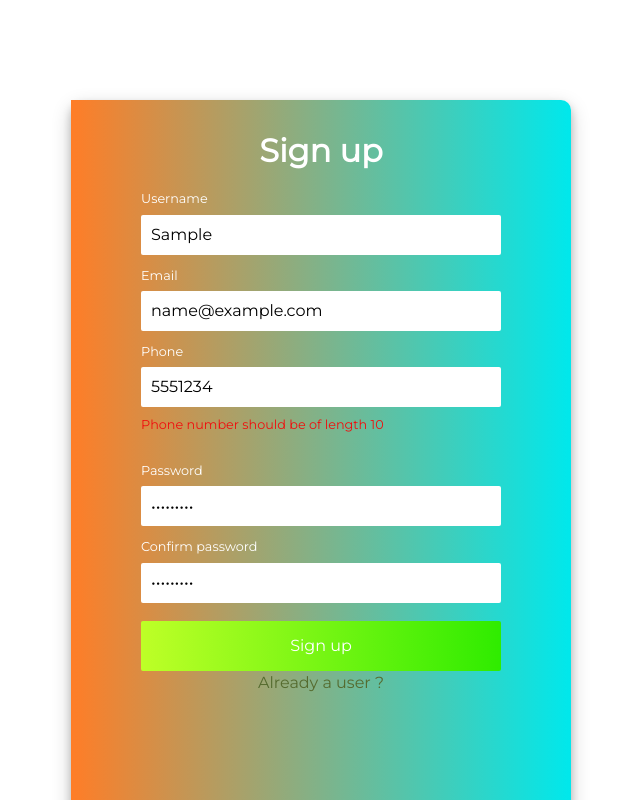
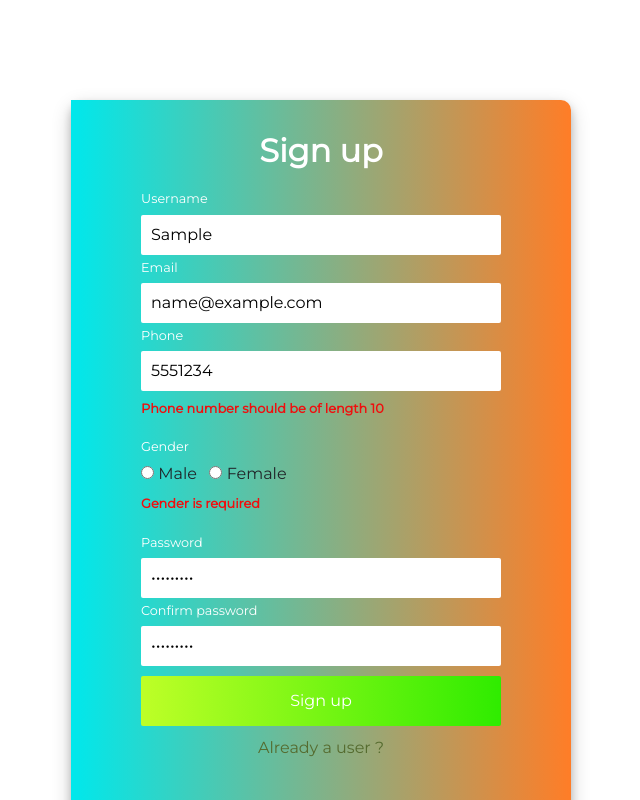
Before and after one commit to cs19b017iittp/Food_Organizer_Webapp, a React (Create React App) app in the folder Frontend/: page /signup in a window 1280 px wide. Both pictures are taken after typing "Sample", "name@example.com", "5551234", "Sample123", "Sample123" into the empty fields and a click on the button "Sign up". Shown: the top 800 px of the page, without its empty margins (319-959 px from the left). Built offline with nearby package versions, Linux system fonts and the light colour scheme.

Commit message:
gender added

```diff
--- a/Frontend/src/components/SignUp.js
+++ b/Frontend/src/components/SignUp.js
@@ -43,6 +43,12 @@ export default function SignUp() {
                     {errors.phone && <p>{errors.phone}</p>}
                 </div>
                 <div className="form-inputs">
+                    <label className="form-label">Gender</label><br/>
+                    <input id="male" type="radio" value="Male" className="form-radio" name="gender" onChange={handleChange}/> Male&nbsp;&nbsp;&nbsp;
+                    <input id="female" type="radio" value="Female" className="form-radio" name="gender" onChange={handleChange}/> Female
+                    {errors.gender && <p>{errors.gender}</p>}
+                </div>
+                <div className="form-inputs">
                     <label className="form-label">Password</label>
                     <input id="password" type="password" name="password" className="form-input" placeholder="Enter your password" value={values.password} onChange={handleChange}/>
                     {/* <i className="far fa-eye" id="togglePassword" ></i> */}
--- a/Frontend/src/components/loginPage/Signup.css
+++ b/Frontend/src/components/loginPage/Signup.css
@@ -4,18 +4,17 @@
   box-shadow: 0 5px 8px 0 rgba(0, 0, 0, 0.2), 0 7px 20px 0 rgba(0, 0, 0, 0.2);
   position: relative;
   border-radius: 10px;
-  height: 850px;
+  height: 900px;
   display: grid;
 }
 
 .form-content {
   border-radius: 0 10px 10px 0;
   position: relative;
-  /* background: linear-gradient(90deg, rgb(40, 40, 40) 0%, rgb(17, 17, 17) 100%); */
   background: linear-gradient(
     90deg,
-    rgb(255, 125, 39) 0%,
-    rgb(0, 232, 236) 100%
+    rgb(0, 232, 236) 0%,
+    rgb(255, 125, 39) 100%
   );
 }
 
@@ -42,12 +41,13 @@
 }
 
 .form-inputs {
-  margin-bottom: 0.5rem;
+  /* margin-bottom: 0.5rem; */
   width: 80%;
 }
 
 .form-inputs p {
   font-size: 0.8rem;
+  font-weight: bold;
   margin-top: 0.5rem;
   color: #f00e0e;
 }
@@ -67,6 +67,11 @@
   height: 40px;
   width: 100%;
   border: none;
+}
+
+.form-radio{
+  /* display: flex; */
+  justify-content: space-around;
 }
 
 .form-input::placeholder {
@@ -103,4 +108,5 @@
 .link-login{
   text-decoration: none;
   color: darkolivegreen;
+  padding-top: 10px;
 }
--- a/Frontend/src/components/loginPage/SignupForm.js
+++ b/Frontend/src/components/loginPage/SignupForm.js
@@ -39,7 +39,7 @@ const useForm = (validate) => {
         if(Object.keys(errors).length === 0 && isSubmitting)
         {
             // callback()
-            axios.post("http://localhost:3001/user/insert",{username:values.username,emailId:values.email,phone:values.phone,password:values.password});
+            axios.post("http://localhost:3001/user/insert",{username:values.username,emailId:values.email,phone:values.phone,gender:values.gender,password:values.password});
             history.push("/main")
         }
     },[errors]
--- a/Frontend/src/components/loginPage/validateInfo.js
+++ b/Frontend/src/components/loginPage/validateInfo.js
@@ -16,6 +16,9 @@ export default function validate(values) {
     else if(values.phone.length !== 10){
         errors.phone = 'Phone number should be of length 10';
     }
+    if(!values.gender){
+        errors.gender = 'Gender is required';
+    }
     if(!values.password){
         errors.password = 'Password is required';
     }
```
Also changed, not shown: 2 other files (tests, documents, lock files or other folders).
